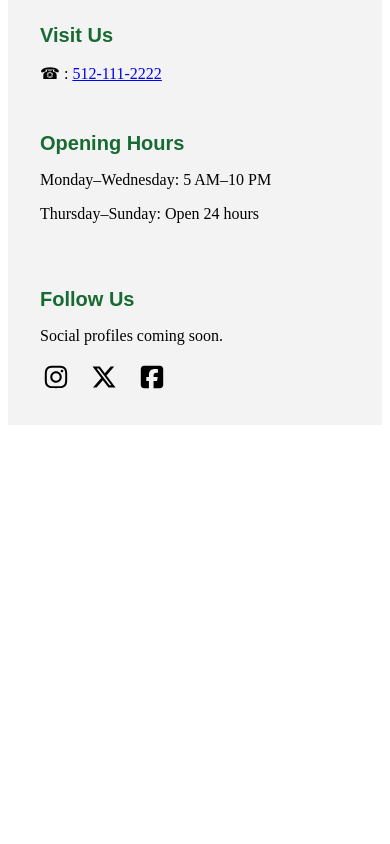
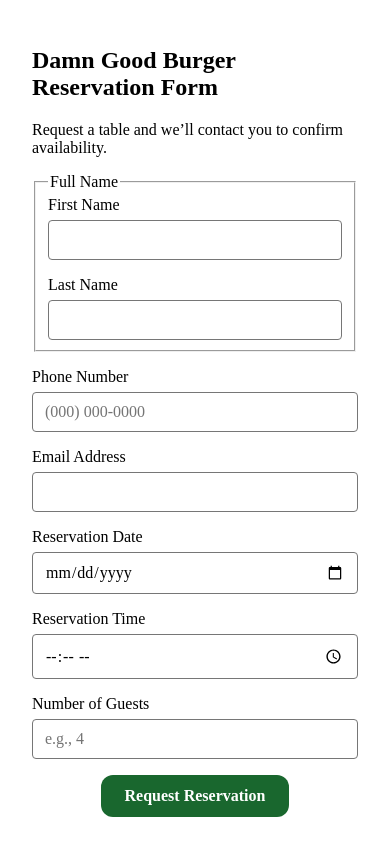
Before and after one commit to victoreboji/damn-good-burger, a plain HTML site: page index.html in a window 390 px wide. Shown: the part 4720-5564 px from the top of the page. Before the commit the page ends 5153 px from the top, so only its background shows below. Drawn offline with Linux system fonts and the light colour scheme.

Commit message:
Add responsive reservation form and update README

```diff
--- a/css/styles.css
+++ b/css/styles.css
@@ -213,3 +213,57 @@ footer h2 {
   align-items: flex-start;
   justify-content:space-evenly;
 }
+
+.reservation-name-fields {
+    display: flex;
+    flex-wrap: wrap;
+    gap: 1rem;
+}
+
+.reservation-name-fields > div {
+    flex: 1 1 12rem;
+}
+
+.reservation-name-fields input {
+    width: 100%;
+}
+
+#reserve {
+    box-sizing: border-box;
+    max-width: 38rem;
+    margin: 2rem auto;
+    padding: 1.5rem;
+    scroll-margin-top: 11rem;
+}
+
+#reserve label {
+    display: block;
+    margin-bottom: 0.375rem;
+}
+
+#reserve input {
+    box-sizing: border-box;
+    width: 100%;
+    padding: 0.625rem 0.75rem;
+    border: 1px solid #767676;
+    border-radius: 0.25rem;
+    font: inherit;
+}
+
+#reserve form {
+    display: flex;
+    flex-direction: column;
+    gap: 1rem;
+}
+
+#reserve button {
+    align-self: center;
+    padding: 0.75rem 1.5rem;
+    border: 0;
+    border-radius: 0.75rem;
+    background-color: #19672e;
+    color: white;
+    font: inherit;
+    font-weight: 700;
+    cursor: pointer;
+}
--- a/index.html
+++ b/index.html
@@ -220,6 +220,57 @@
       </div>
     </section>
 
+    <section id="reserve" aria-labelledby="reserve-heading">
+      <h2 id="reserve-heading">Damn Good Burger Reservation Form</h2>
+      <p>Request a table and we’ll contact you to confirm availability.</p>
+      <form>
+        <fieldset>
+          <legend>Full Name</legend>
+
+          <div class="reservation-name-fields">
+            <div>
+              <label for="reservation-first-name">First Name</label>
+              <input type="text" id="reservation-first-name" name="first-name" autocomplete="given-name" required>
+            </div>
+
+
+            <div>
+              <label for="reservation-last-name">Last Name</label>
+              <input type="text" id="reservation-last-name" name="last-name" autocomplete="family-name" required>
+            </div>
+          </div>
+        </fieldset>
+
+        <div>
+          <label for="reservation-phone">Phone Number</label>
+          <input type="tel" id="reservation-phone" name="phone" autocomplete="tel" placeholder="(000) 000-0000"
+            required>
+        </div>
+
+        <div>
+          <label for="reservation-email">Email Address</label>
+          <input type="email" id="reservation-email" name="email" autocomplete="email" required>
+        </div>
+
+        <div>
+          <label for="reservation-date">Reservation Date</label>
+          <input type="date" id="reservation-date" name="reservation-date" required>
+        </div>
+
+        <div>
+          <label for="reservation-time">Reservation Time</label>
+          <input type="time" id="reservation-time" name="reservation-time" required>
+        </div>
+
+        <div>
+          <label for="reservation-guests">Number of Guests</label>
+          <input type="number" id="reservation-guests" name="guest-count" min="1" step="1" placeholder="e.g., 4"
+            required>
+        </div>
+
+        <button type="submit">Request Reservation</button>
+      </form>
+    </section>
   </main>
 
   <footer>
```
Also changed, not shown: 1 other file.
